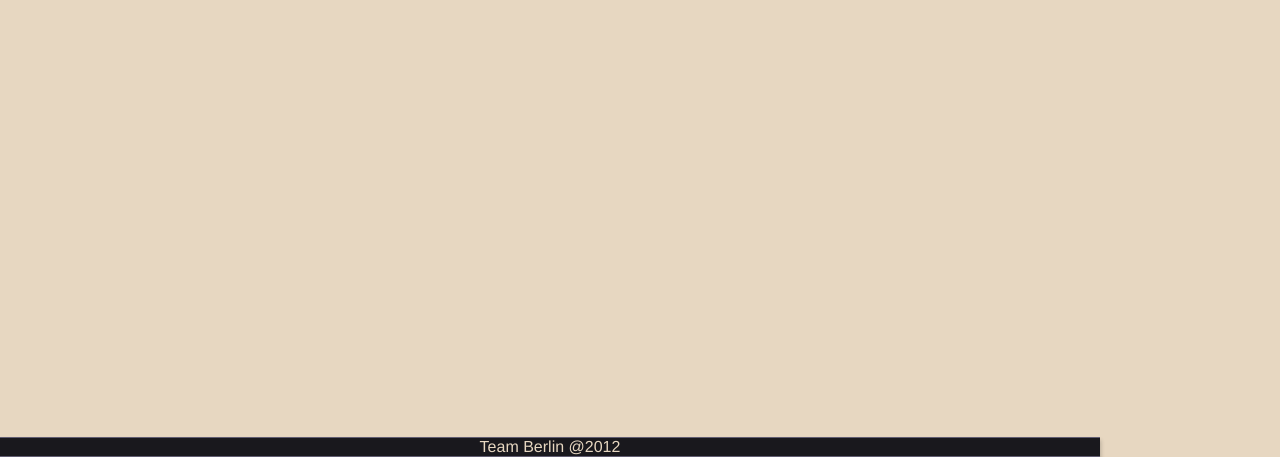
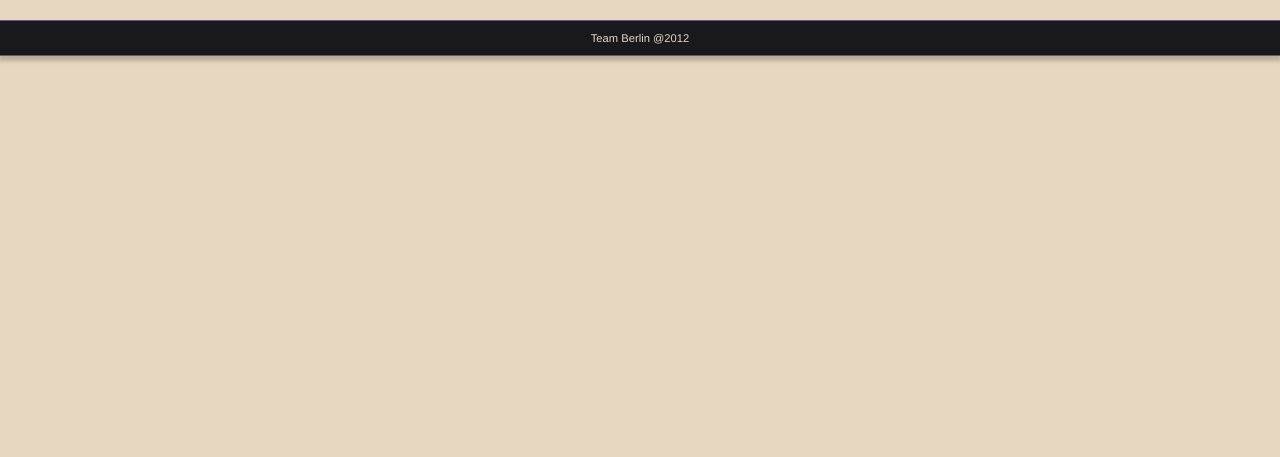
Before and after one commit to macat/greenroom, a Django app: template greenroom/apps/outfit/templates/view.html in a window 1280 px wide. Shown: the part 343-800 px from the top of the page. Run offline with Django 3.2, Linux system fonts and the light colour scheme; the template is opened without the code that fills it, so the values that code supplies are empty; some libraries are stand-ins or nearby versions; some web fonts are replaced.

```diff
--- a/greenroom/apps/www/templates/home.html
+++ b/greenroom/apps/www/templates/home.html
@@ -45,7 +45,7 @@
       <div id="step-3" class="step row hidden ask-feedback-form">
         <form id="form-ask" action="" method="post" class="">
             {% csrf_token %}
-            <div class="span-6 offset-3">
+            <div class="span-7 offset-8">
               <h3>Ask your friends</h3>
               <textarea name="description" placeholder="My message"></textarea>
               <ul>
--- a/greenroom/templates/base.html
+++ b/greenroom/templates/base.html
@@ -32,7 +32,7 @@
 		<footer>
 			<div class="allwidth basic">
 				<div class="container">
-					Team Berlin @2012
+					<p>Team Berlin @2012</p>
 				</div>
 			</div>
 		</footer>
--- a/static/styles/sass/_common.scss
+++ b/static/styles/sass/_common.scss
@@ -11,10 +11,14 @@ a {
 }
 /* footer */
 footer {
-  position: fixed;
-  bottom: 0;
   text-align: center;
   color: $light;
+  width: 100%;
+
+  font-size: 0.7em;
+  p {
+    padding: 10px auto;
+  }
 }
 /* row all background */
 .allwidth {
--- a/static/styles/stylesheets/style.css
+++ b/static/styles/stylesheets/style.css
@@ -844,10 +844,12 @@ a {
 
 /* footer */
 footer {
-  position: fixed;
-  bottom: 0;
   text-align: center;
-  color: #e7d7c1; }
+  color: #e7d7c1;
+  width: 100%;
+  font-size: 0.7em; }
+  footer p {
+    padding: 10px auto; }
 
 /* row all background */
 .allwidth {
```
